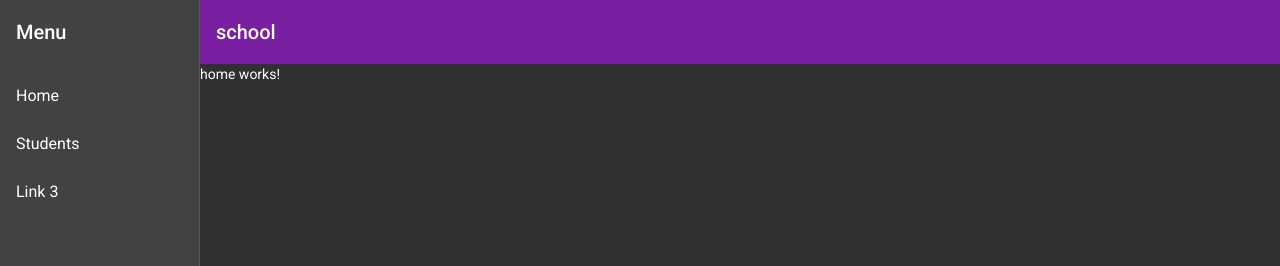
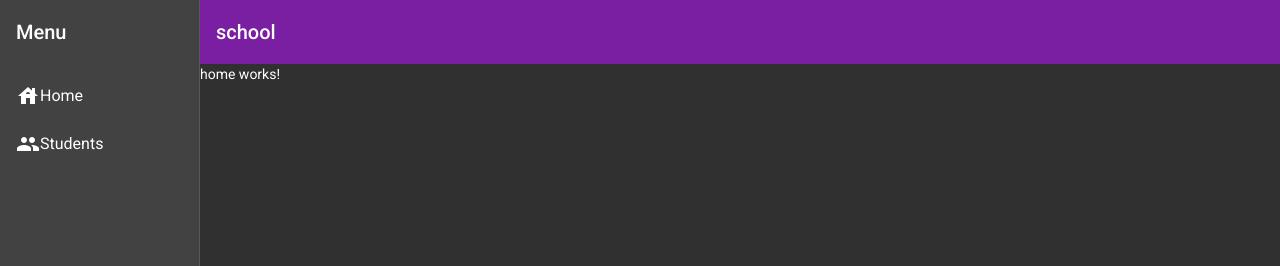
Before and after one commit to RanyellHenrique/escola-front-end, an Angular app: page / in a window 1280 px wide. Shown: the top 266 px of the page. Built offline with nearby package versions, Linux system fonts and the light colour scheme.

Commit message:
requisicao de alunos da api

```diff
--- a/src/app/components/students/students.component.ts
+++ b/src/app/components/students/students.component.ts
@@ -1,3 +1,4 @@
+import { StudentService } from './../../services/domain/students.service';
 import { Component, OnInit } from '@angular/core';
 
 @Component({
@@ -7,9 +8,17 @@ import { Component, OnInit } from '@angular/core';
 })
 export class StudentsComponent implements OnInit {
 
-  constructor() { }
+  constructor(
+    public studentsService: StudentService
+    ) { }
 
   ngOnInit(): void {
+    this.studentsService.findAll()
+      .subscribe(res => {
+        console.log(res);
+      }, err => {});
   }
 
+
+
 }
--- /dev/null
+++ b/src/app/config/api.config.ts
@@ -0,0 +1,3 @@
+export const API_CONFIG = {
+  base_url : 'http://localhost:8080'
+};
--- a/src/app/main-nav/main-nav.component.html
+++ b/src/app/main-nav/main-nav.component.html
@@ -5,9 +5,14 @@
       [opened]="(isHandset$ | async) === false">
     <mat-toolbar>Menu</mat-toolbar>
     <mat-nav-list>
-      <a mat-list-item routerLink="/">Home</a>
-      <a mat-list-item routerLink="/students">Students</a>
-      <a mat-list-item href="#">Link 3</a>
+      <a mat-list-item routerLink="/">
+        <i class="material-icons v-middle" appRed>house</i>
+        Home
+      </a>
+      <a mat-list-item routerLink="/students">
+        <i class="material-icons v-middle" appRed>people</i>
+        Students
+      </a>
     </mat-nav-list>
   </mat-sidenav>
   <mat-sidenav-content>
--- /dev/null
+++ b/src/app/model/student.dto.ts
@@ -0,0 +1,6 @@
+export interface StudentDTO {
+  id: string;
+  nome: string;
+  cpf: string;
+  email: string;
+}
--- /dev/null
+++ b/src/app/services/domain/students.service.ts
@@ -0,0 +1,18 @@
+import { StudentDTO } from './../../model/student.dto';
+import { Injectable } from '@angular/core';
+import { HttpClient } from '@angular/common/http';
+import {API_CONFIG} from '../../config/api.config';
+import { Observable } from 'rxjs';
+
+@Injectable()
+export class StudentService{
+
+    constructor(public http: HttpClient){
+
+    }
+
+    findAll(): Observable<StudentDTO[]>{
+      return this.http.get<StudentDTO[]>(`${API_CONFIG.base_url}/alunos`);
+    }
+
+}
```
Also changed, not shown: src/app/app.module.ts (+7 -2 lines).
